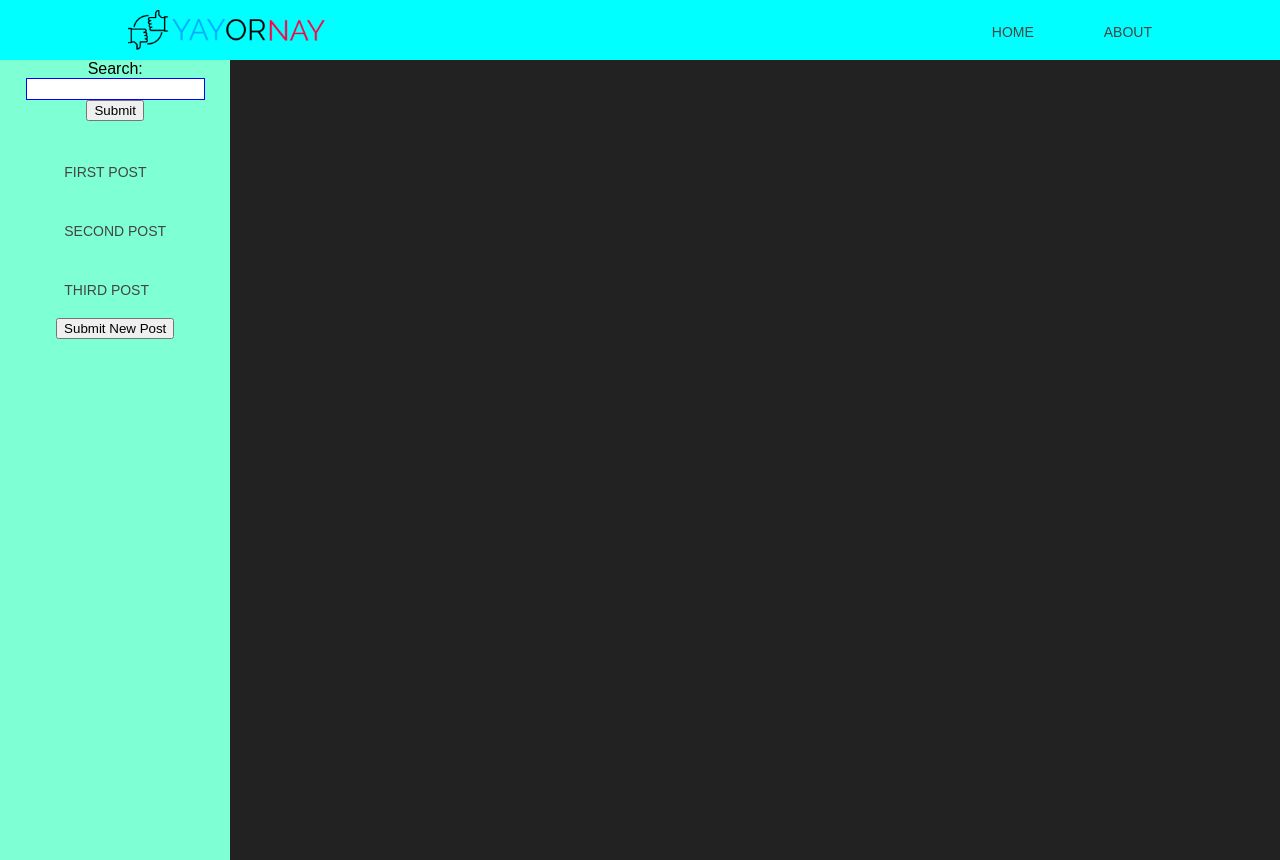
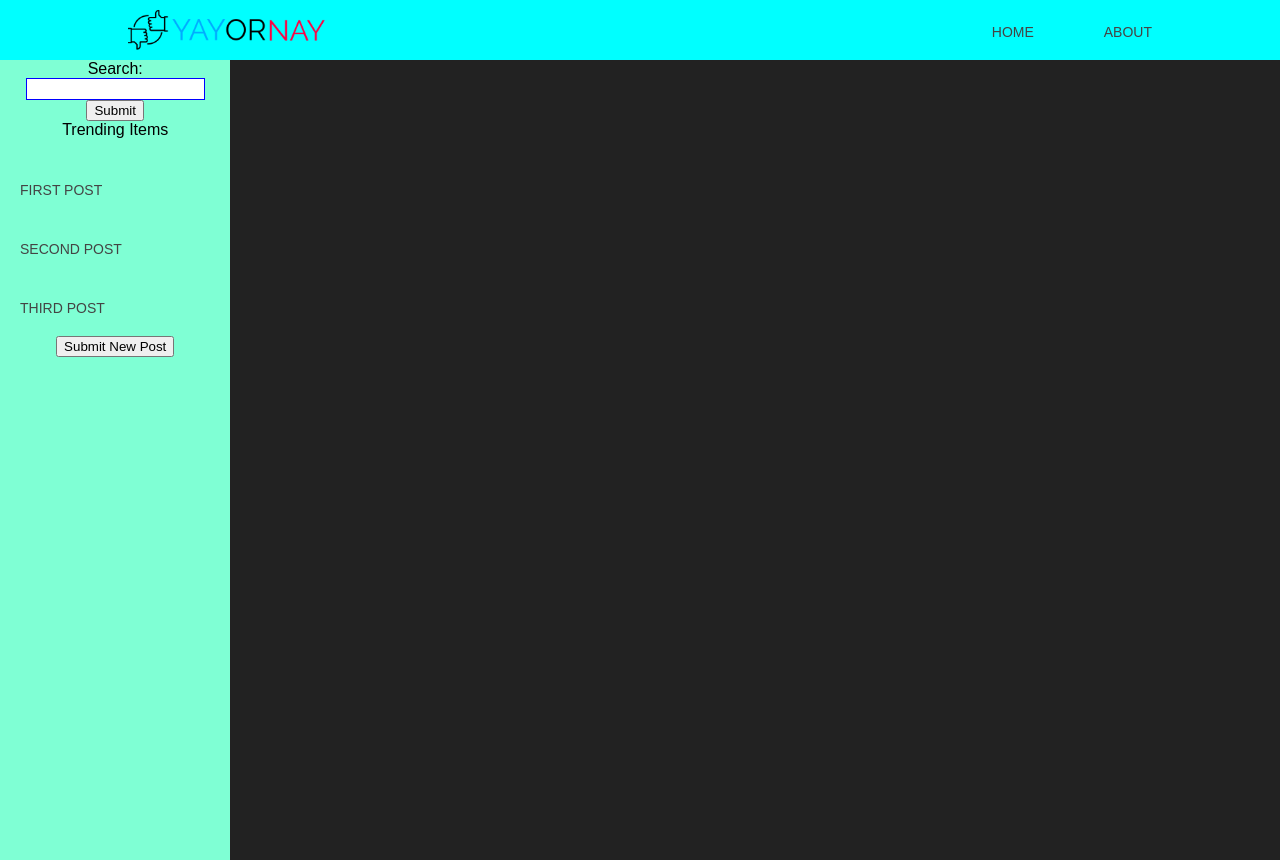
Before and after one commit to gptt916/teamabsolutely, a React app in the folder client/: page / in a window 1280 px wide. Built offline with nearby package versions, Linux system fonts and the light colour scheme.

Commit message:
styling changes

```diff
--- a/client/src/Components/SidebarComponents/Sidebar/Sidebar.css
+++ b/client/src/Components/SidebarComponents/Sidebar/Sidebar.css
@@ -3,7 +3,7 @@
   margin: 0 auto;
 }
 
-sidebar {
+/* .SideBar {
   width: 18%;
   background:aquamarine;
-}
+} */
--- a/client/src/Components/SidebarComponents/TrendingItems/TrendingItems.css
+++ b/client/src/Components/SidebarComponents/TrendingItems/TrendingItems.css
@@ -1,33 +1,33 @@
 
-side {
+.TrendingItemListingItemList {
     display: flex;
     justify-content: center;
   }
 
-  side ul {
+  .TrendingItemList ul {
     margin: 0;
     padding: 0;
     list-style: none;
   }
 
-  side li {
+  .TrendingItemList li {
     display: flex;
     margin:20px;
     padding-top: 23px;
   }
 
-  side a {
+  .TrendingItemList a {
     color: #444;
     text-decoration: none;
     text-transform: uppercase;
     font-size: 14px;
   }
 
-  side a:hover {
+  .TrendingItemList a:hover {
     color: #000;
   }
 
-  /* side a::before {
+  /* .TrendingItemList a::before {
     content: '';
     display: block;
     height: 5px;
@@ -40,7 +40,7 @@ side {
     transition: all ease-in-out 250ms;
   }
 
-  side a:hover::before {
+  .TrendingItemList a:hover::before {
     width: 100%;
   }
    */
--- a/client/src/Components/SidebarComponents/TrendingItems/TrendingItems.js
+++ b/client/src/Components/SidebarComponents/TrendingItems/TrendingItems.js
@@ -14,11 +14,14 @@ const trendingItems = (props) => {
     });
 
     return (
-        <side>
+        <div>
+            <div>Trending Items</div>
+            <div className = {classes.TrendingItemList}>
                 <ul>
                     {items}
                 </ul>
-        </side>
+            </div>
+        </div>
     );
 };
 
--- a/client/src/Containers/App.js
+++ b/client/src/Containers/App.js
@@ -12,6 +12,10 @@ const styles = {
 		margin:0,
 		height:"100%",
 	},
+	sideBar:{
+		width: '18%',
+		backgroundColor:'aquamarine'
+	}
 };
 class App extends Component {
   	render() {
@@ -24,14 +28,14 @@ class App extends Component {
                     <AuthComponent/>
 				</header>
 				<main>
-					<sidebar>
+					<div style={styles.sideBar}>
 						<Sidebar
 							searchFieldValue = {this.props.sidebar.searchFieldValue}
 							onSearchInput = {this.props.onSearchInput}
 							trendingItems ={this.props.sidebar.trendingItems}
 							click={this.props.onNewEntryClick}
 						/>
-					</sidebar>
+					</div>
 				</main>
 			</div>);
     }
```
Lines whose indentation alone changed are shown as unchanged.
